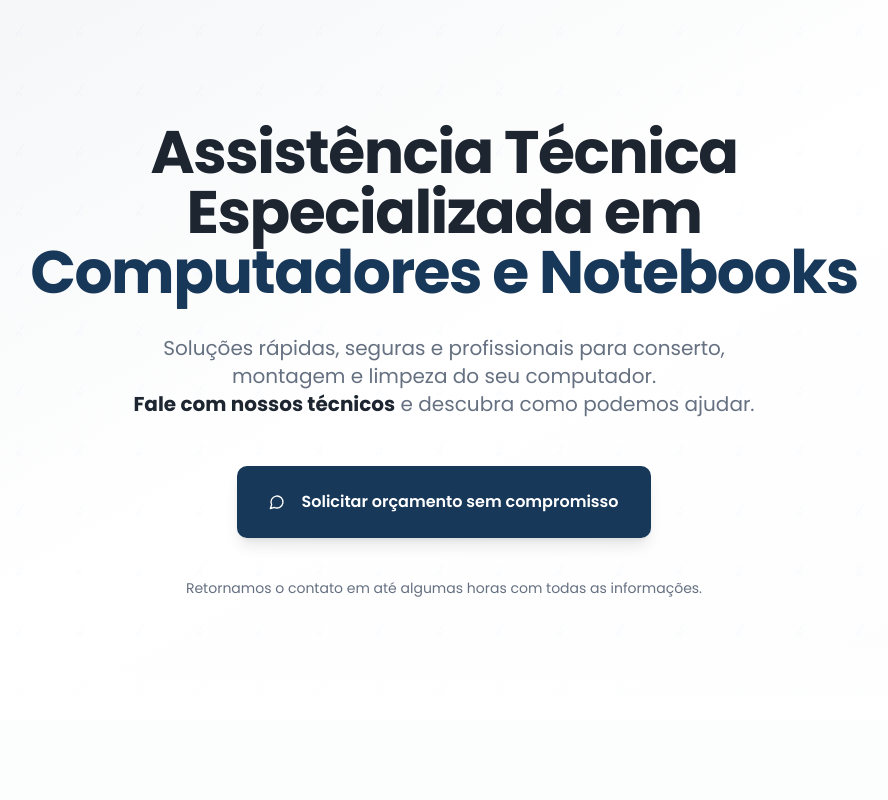
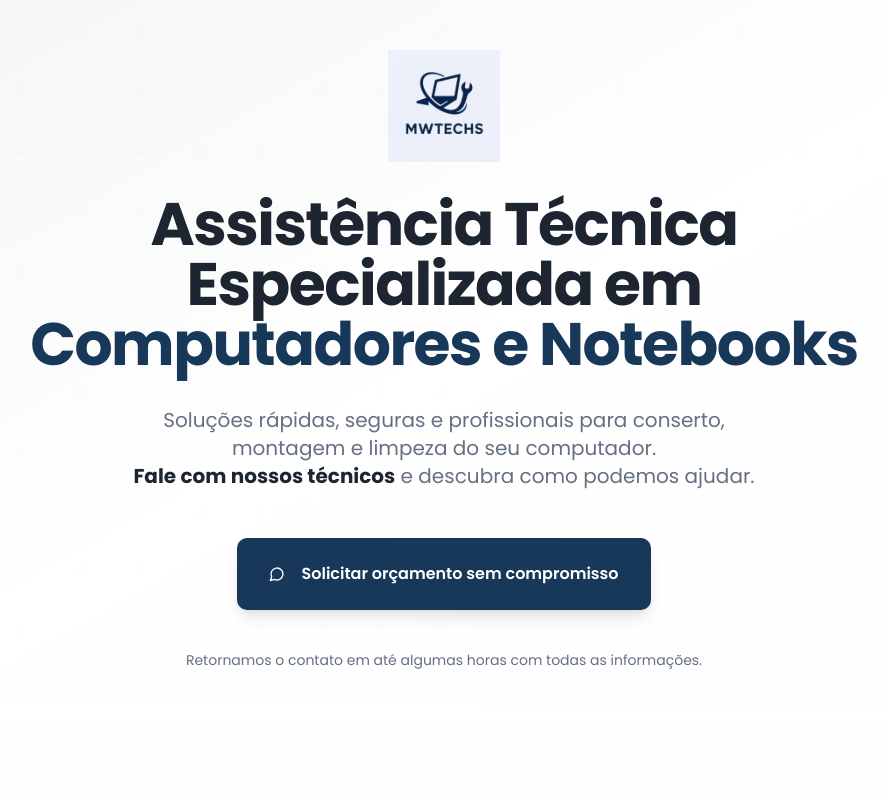
Before and after one commit to motozero26/site-empresa-v2-lovable, a React (Vite) app: page / in a window 1280 px wide. Shown: the top 800 px of the page, without its empty margins (196-1084 px from the left). Built offline with nearby package versions, Linux system fonts and the light colour scheme; the HTML template or start-up script is replaced by a standard one.

Commit message:
Add logo and favicon
Add the company logo to the header of the website and include the favicon.

```diff
--- a/index.html
+++ b/index.html
@@ -3,6 +3,7 @@
   <head>
     <meta charset="UTF-8" />
     <meta name="viewport" content="width=device-width, initial-scale=1.0" />
+    <link rel="icon" href="/favicon.png" type="image/png">
     <title>MWTECHS - Assistência Técnica Especializada em Computadores e Notebooks</title>
     <meta name="description" content="MWTECHS - Soluções rápidas, seguras e profissionais para conserto, montagem e limpeza do seu computador. Diagnóstico gratuito e sem compromisso." />
     <meta name="keywords" content="assistência técnica, conserto computador, reparo notebook, montagem PC, limpeza computador" />
--- a/src/components/Hero.tsx
+++ b/src/components/Hero.tsx
@@ -1,5 +1,6 @@
 import { Button } from "@/components/ui/button";
 import { MessageCircle } from "lucide-react";
+import mwtechsLogo from "@/assets/mwtechs-logo.png";
 
 const Hero = () => {
   const handleCTA = () => {
@@ -12,6 +13,14 @@ const Hero = () => {
 
       <div className="container mx-auto px-4 sm:px-6 lg:px-8 relative z-10">
         <div className="max-w-4xl mx-auto text-center space-y-8 animate-in fade-in slide-in-from-bottom-8 duration-1000">
+          <div className="flex justify-center mb-6">
+            <img
+              src={mwtechsLogo}
+              alt="MWTECHS Logo"
+              className="h-20 sm:h-24 lg:h-28 w-auto object-contain"
+            />
+          </div>
+
           <h1 className="text-4xl sm:text-5xl lg:text-6xl font-bold tracking-tight text-foreground leading-tight">
             Assistência Técnica Especializada em{" "}
             <span className="text-primary">Computadores e Notebooks</span>
```
Also changed, not shown: public/favicon.png (added).
